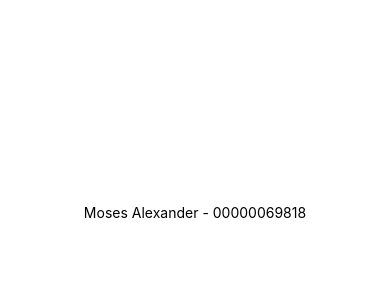
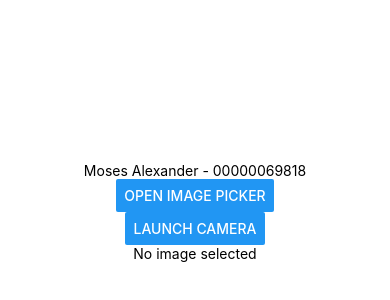
Before and after one commit to Acipzz/IF670-CrossPlat, a React Native app in the folder MosesAlexander/: screen / in a window 390 px wide. Shown: the part 210-510 px from the top of the page. Built offline with nearby package versions, Linux system fonts and the light colour scheme.

Commit message:
modul done

```diff
--- a/MosesAlexander/App.js
+++ b/MosesAlexander/App.js
@@ -1,10 +1,53 @@
 import { StatusBar } from 'expo-status-bar';
-import { StyleSheet, Text, View } from 'react-native';
+import React, { useState } from 'react';
+import { StyleSheet, Text, View, Button, Image } from 'react-native';
+import * as ImagePicker from 'expo-image-picker';
 
 export default function App() {
+  const [uri, setUri] = useState("");
+
+  const openImagePicker = async () => {
+    const result = await ImagePicker.launchImageLibraryAsync({
+      mediaTypes: ImagePicker.MediaTypeOptions.Images,
+      allowsEditing: true,
+      aspect: [4, 3],
+      quality: 1,
+    });
+
+    if (!result.canceled) {
+      setUri(result.assets[0].uri);
+    }
+  };
+
+  const handleCameraLaunch = async () => {
+    const permissionResult = await ImagePicker.requestCameraPermissionsAsync();
+
+    if (permissionResult.granted === false) {
+      alert("You've refused to allow this app to access your camera!");
+      return;
+    }
+
+    const result = await ImagePicker.launchCameraAsync({
+      allowsEditing: true,
+      aspect: [4, 3],
+      quality: 1,
+    });
+
+    if (!result.canceled) {
+      setUri(result.assets[0].uri);
+    }
+  };
+
   return (
     <View style={styles.container}>
       <Text>Moses Alexander - 00000069818</Text>
+      <Button title="Open Image Picker" onPress={openImagePicker} />
+      <Button title="Launch Camera" onPress={handleCameraLaunch} />
+      {uri ? (
+        <Image source={{ uri }} style={styles.image} />
+      ) : (
+        <Text>No image selected</Text>
+      )}
       <StatusBar style="auto" />
     </View>
   );
@@ -13,8 +56,13 @@ export default function App() {
 const styles = StyleSheet.create({
   container: {
     flex: 1,
+    justifyContent: 'center',
+    alignItems: 'center',
     backgroundColor: '#fff',
-    alignItems: 'center',
-    justifyContent: 'center',
+  },
+  image: {
+    width: 200,
+    height: 200,
+    marginTop: 20,
   },
 });
--- a/MosesAlexander/app.json
+++ b/MosesAlexander/app.json
@@ -12,16 +12,47 @@
       "backgroundColor": "#ffffff"
     },
     "ios": {
-      "supportsTablet": true
+      "supportsTablet": true,
+      "infoPlist": {
+        "NSCameraUsageDescription": "Allow $(PRODUCT_NAME) to access your camera.",
+        "NSPhotoLibraryUsageDescription": "Allow $(PRODUCT_NAME) to access your photo library.",
+        "NSPhotoLibraryAddUsageDescription": "Allow $(PRODUCT_NAME) to save photos to your library."
+      }
     },
     "android": {
       "adaptiveIcon": {
         "foregroundImage": "./assets/adaptive-icon.png",
         "backgroundColor": "#ffffff"
-      }
+      },
+      "permissions": [
+        "android.permission.CAMERA",
+        "android.permission.RECORD_AUDIO",
+        "android.permission.READ_EXTERNAL_STORAGE",
+        "android.permission.WRITE_EXTERNAL_STORAGE",
+        "android.permission.ACCESS_MEDIA_LOCATION"
+      ],
+      "package": "com.anonymous.MosesAlexander"
     },
     "web": {
       "favicon": "./assets/favicon.png"
-    }
+    },
+    "plugins": [
+      [
+        "expo-camera",
+        {
+          "cameraPermission": "Allow $(PRODUCT_NAME) to access your camera",
+          "microphonePermission": "Allow $(PRODUCT_NAME) to access your microphone",
+          "recordAudioAndroid": true
+        }
+      ],
+      [
+        "expo-media-library",
+        {
+          "photosPermission": "Allow $(PRODUCT_NAME) to access your photos.",
+          "savePhotosPermission": "Allow $(PRODUCT_NAME) to save photos.",
+          "isAccessMediaLocationEnabled": true
+        }
+      ]
+    ]
   }
 }
```
Also changed, not shown: MosesAlexander/package.json (+10 -4 lines), 46 other files (tests, documents, lock files or other folders).
